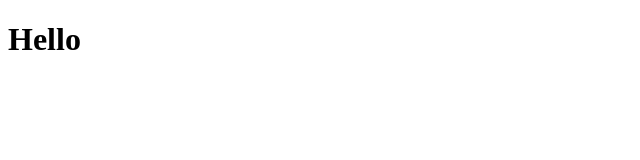
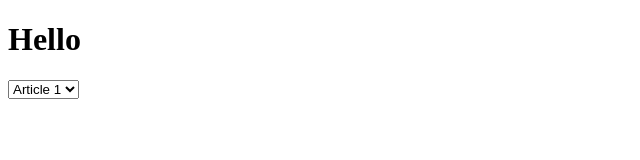
Before and after one commit to UsualSpace/usualspace.github.io, a plain HTML site: page index.html in a window 1280 px wide. Shown: the whole page, without its empty margins (0-640 px from the left). Drawn offline with Linux system fonts and the light colour scheme.

Commit message:
Update index.html

```diff
--- a/index.html
+++ b/index.html
@@ -2,4 +2,9 @@
 <html>
   <title> UsualSite </title>
   <h1> Hello </h1>
+  <select id="articles" name="articles">
+    <option value="article1> Article 1 </option>
+    <option value="article2> Article 1 </option>
+    <option value="article3> Article 1 </option>
+  </select>
 </html>
```
